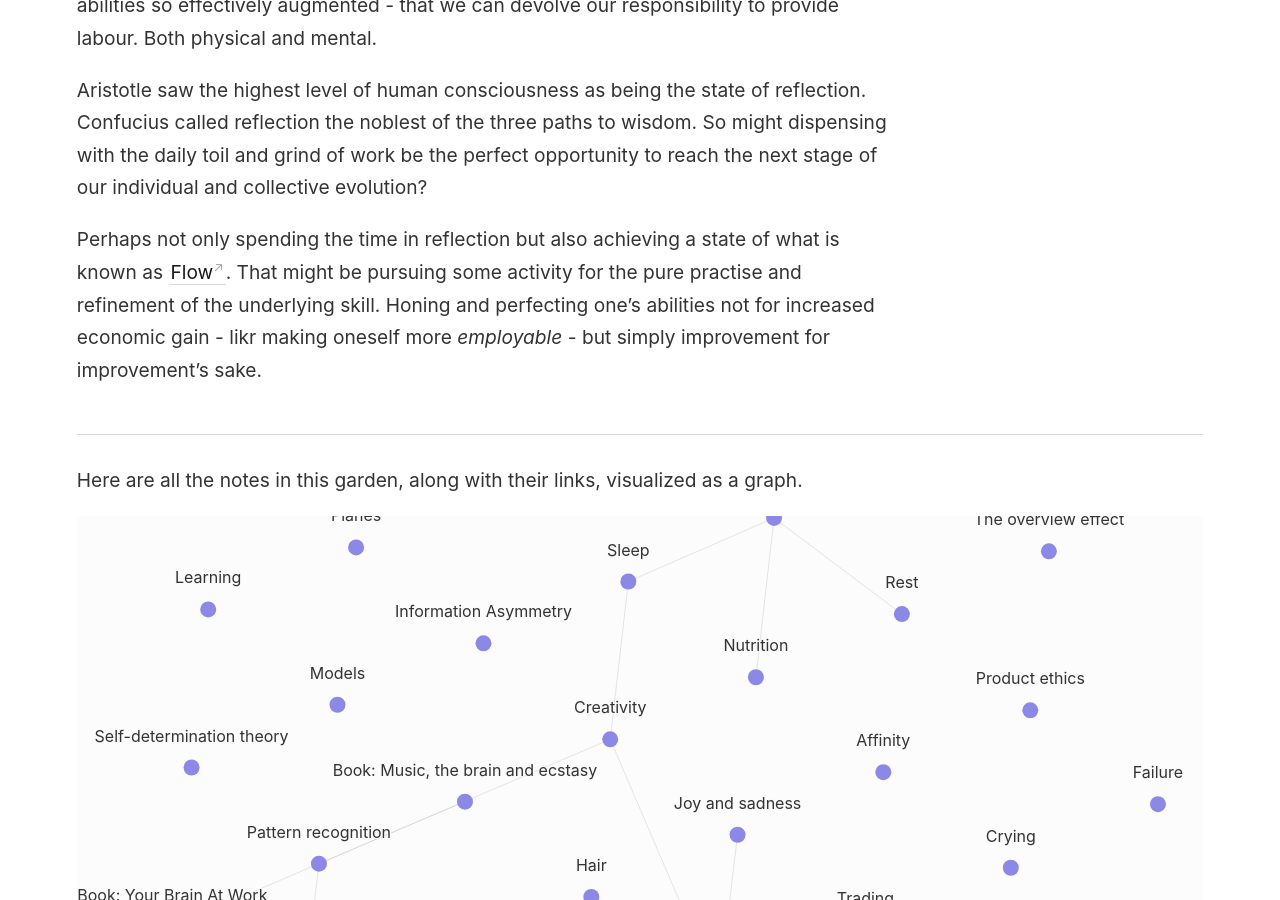
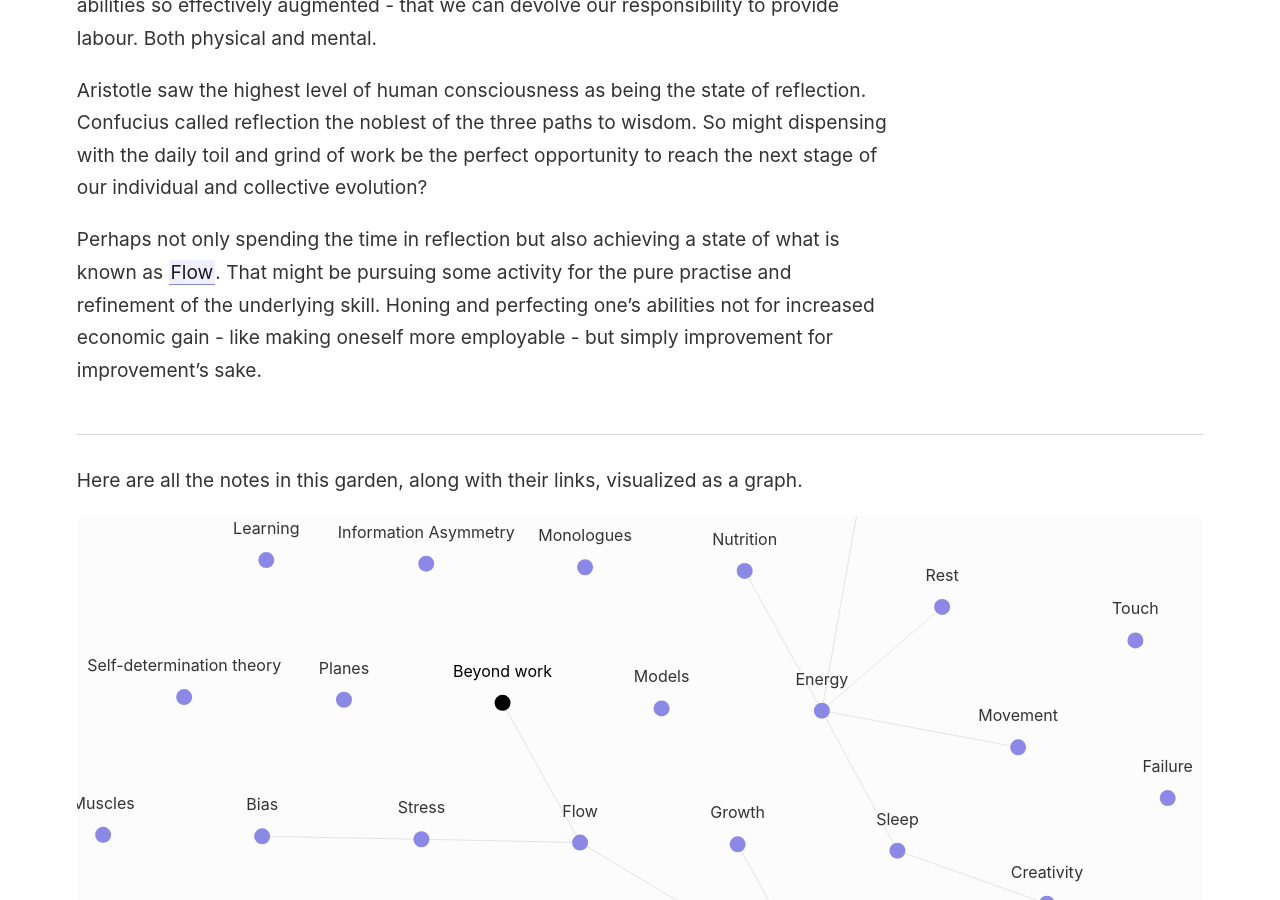
Before and after one commit to bigsee/digital-garden, a Jekyll site: the page built from _notes/Beyond Work.md, in a window 1280 px wide and 900 px high, scrolled down 404 px. Built offline with Jekyll 4.4.1, drawn with Linux system fonts in a browser that asks for light colours.

Commit message:
:tanabata_tree: prune Beyond Work

```diff
--- a/_notes/Beyond Work.md
+++ b/_notes/Beyond Work.md
@@ -4,4 +4,4 @@
 
 Aristotle saw the highest level of human consciousness as being the state of reflection. Confucius called reflection the noblest of the three paths to wisdom. So might dispensing with the daily toil and grind of work be the perfect opportunity to reach the next stage of our individual and collective evolution?
 
-Perhaps not only spending the time in reflection but also achieving a state of what is known as [Flow](Flow). That might be pursuing some activity for the pure practise and refinement of the underlying skill. Honing and perfecting one's abilities not for increased economic gain - likr making oneself more _employable_ - but simply improvement for improvement's sake.
+Perhaps not only spending the time in reflection but also achieving a state of what is known as [[Flow]]. That might be pursuing some activity for the pure practise and refinement of the underlying skill. Honing and perfecting one's abilities not for increased economic gain - like making oneself more employable - but simply improvement for improvement's sake.
```
